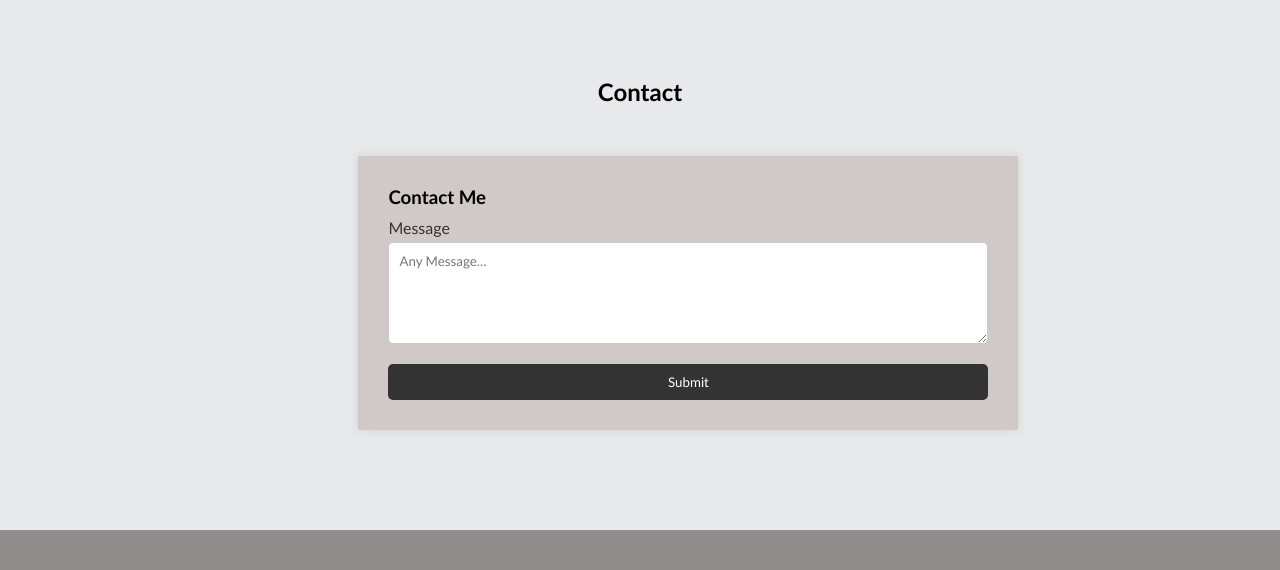
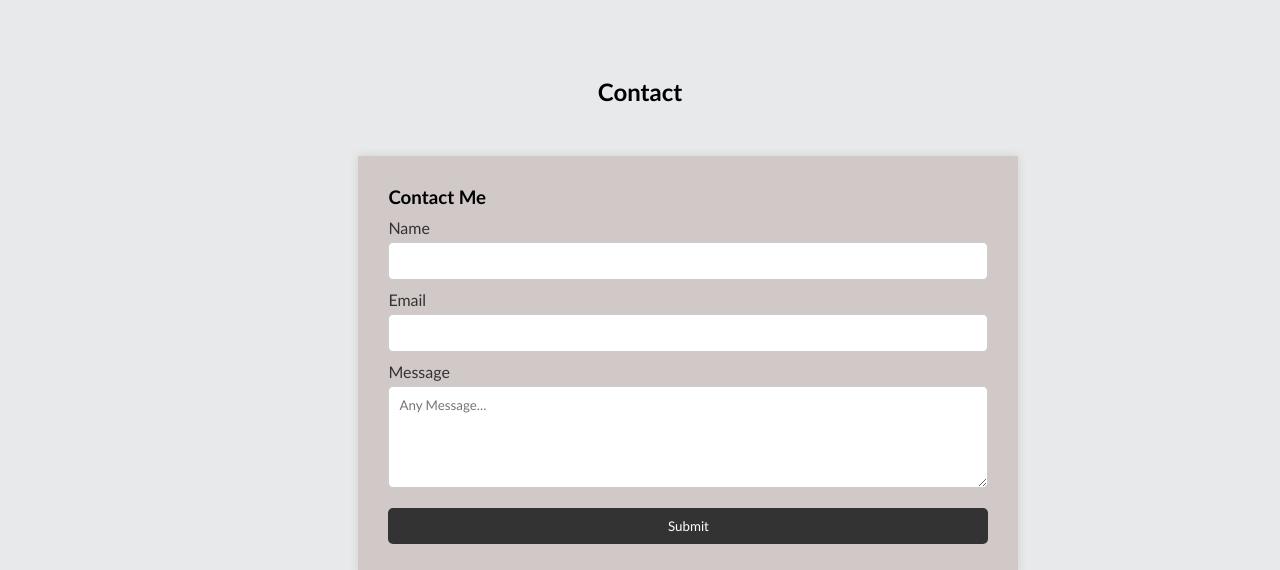
Before and after one commit to pratibha545/Portfolio-Website, a plain HTML site: page index.html in a window 1280 px wide. Shown: the part 3437-4007 px from the top of the page. Drawn offline with nearby package versions, Linux system fonts and the light colour scheme.

Commit message:
Update index.html

```diff
--- a/index.html
+++ b/index.html
@@ -104,11 +104,11 @@
             <div class="container">
                 <h3>Contact Me</h3>
                 <form class="contact-form">
-<!--                     <label for="name">Name</label>
+                    <label for="name">Name</label>
                     <input type="text" id="name" name="name" required>
 
                     <label for="email">Email</label>
-                    <input type="email" id="email" name="email" required> -->
+                    <input type="email" id="email" name="email" required>
 
                     <label for="message">Message</label>
                     <textarea id="message" name="message" rows="5" placeholder="Any Message..."></textarea>
```
